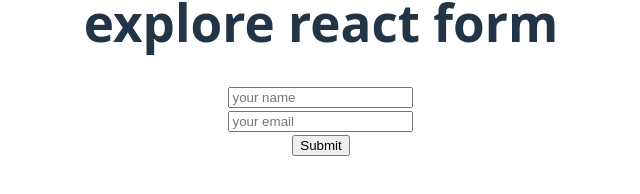
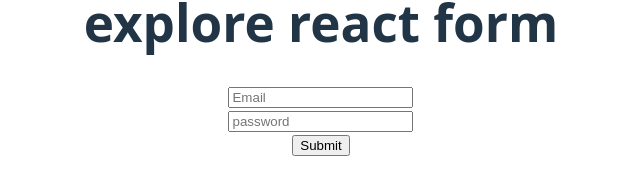
Before and after one commit to himel2535/simple-react-form, a React (Vite) app: page / in a window 1280 px wide. Shown: the part 342-536 px from the top of the page, without its empty margins (319-959 px from the left). Built offline with nearby package versions, Linux system fonts and the light colour scheme.

Commit message:
use form action formData and controlled component

```diff
--- a/src/App.jsx
+++ b/src/App.jsx
@@ -1,11 +1,15 @@
 import "./App.css";
+import ControlledField from "./components/ControlledField/ControlledField";
+import FormAction from "./components/FormAction/FormAction";
 import SimpleForm from "./components/SimpleForm/SimpleForm";
 
 function App() {
   return (
     <>
       <h1>explore react form</h1>
-      <SimpleForm></SimpleForm>
+      {/* <SimpleForm></SimpleForm> */}
+      {/* <FormAction></FormAction> */}
+      <ControlledField></ControlledField>
     </>
   );
 }
--- /dev/null
+++ b/src/components/ControlledField/ControlledField.jsx
@@ -0,0 +1,34 @@
+import React, { useState } from "react";
+
+const ControlledField = () => {
+    const handleSubmit=(e)=>{
+       e.preventDefault()
+    }
+
+    const [password,setPassword]=useState("")
+
+    const handlePasswordOnChange=(e)=>{
+        console.log(e.target.value)
+    }
+  return (
+    <div>
+      <form onSubmit={handleSubmit}>
+        <input type="email" name="name" id="" placeholder="Email" required />
+        <br />
+        <input
+          type="password"
+          name="password"
+          id=""
+          placeholder="password"
+          onChange={handlePasswordOnChange}
+          defaultValue={password}
+          required
+        />
+        <br />
+        <input type="submit" value="Submit" />
+      </form>
+    </div>
+  );
+};
+
+export default ControlledField;
--- /dev/null
+++ b/src/components/FormAction/FormAction.jsx
@@ -0,0 +1,21 @@
+import React from "react";
+
+const FormAction = () => {
+    const handleForAction=(formData)=>{
+        console.log(formData.get('name'))
+        console.log(formData.get('email'))
+    }
+  return (
+    <div>
+      <form action={handleForAction}>
+        <input type="text" name='name' placeholder="Name" />
+        <br />
+        <input type="email" name='email' placeholder="Email" />
+        <br />
+        <input type="submit" value="Submit" />
+      </form>
+    </div>
+  );
+};
+
+export default FormAction;
```
